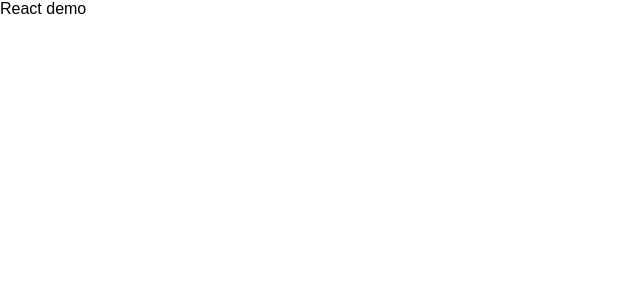
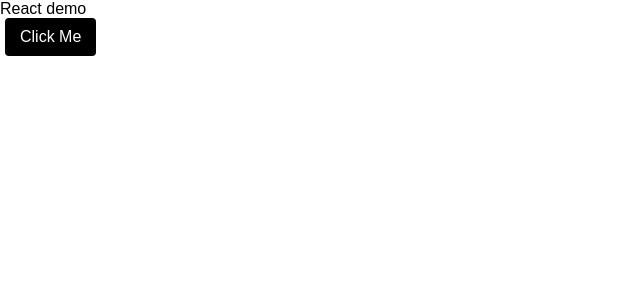
Before and after one commit to tlind-gh/react_demo, a React (Vite) app: page / in a window 1280 px wide. Shown: the top 300 px of the page, without its empty margins (0-640 px from the left). Built offline with nearby package versions, Linux system fonts and the light colour scheme.

Commit message:
completed Button and Header components

```diff
--- a/src/App.jsx
+++ b/src/App.jsx
@@ -1,3 +1,5 @@
+//import elements
+import Button from "./components/Button";
 
 //Elements: home, about, button, header, footer
 
@@ -13,7 +15,15 @@
 
 function App() {
   //className is same as class would be in a CSS file
-  return <div className="layout">React demo</div>;
+  //elements are not classnames, they are a type of element e.g., <Button> (thus why classes are capitalized)
+  return (
+    <div className="layout">
+      React demo
+      <div>
+        <Button text="Click Me" backgroundColor="black"></Button>
+      </div>
+    </div>
+  );
 }
 
 export default App;
--- a/src/components/Button.jsx
+++ b/src/components/Button.jsx
@@ -1,8 +1,24 @@
-//Button component
+/*Button component
+ubiquotus button that should be able to recieve different links/text/background color*/
+
+//import button css file
+import "../styles/button.css";
 
 //arrow-function for Button component (must start w. a function, does not need to be arrow function, but some kind of function)
-const Button = () => {
-
+//takes "props" (same as arguments for the function) NB! when a function is an arguments for another function, do not use parenthesis "()" at the end of function name
+const Button = ({ onClick, backgroundColor, text }) => {
+  //must have a parent element that holds all together, either a <div> or similar, OR just "<>" (fragment element)
+  //onClick, run the input prop "onClick", button text is the prop "text"
+  //style needs double curly braces
+  return (
+    <button
+      className="button"
+      onClick={onClick}
+      style={{ backgroundColor: backgroundColor }}
+    >
+      {text}
+    </button>
+  );
 };
 
 //export component
--- /dev/null
+++ b/src/styles/button.css
@@ -0,0 +1,11 @@
+/*css styling file for Button component*/
+
+.button {
+  padding: 10px 15px;
+  border: none;
+  border-radius: 4px;
+  cursor: pointer;
+  font-size: 16px;
+  margin: 0 5px;
+  color: white;
+}
```
Also changed, not shown: src/components/Footer.jsx (added, +11 -0 lines), src/components/Header.jsx (added, +32 -0 lines), src/styles/about.css (added, +12 -0 lines), src/styles/footer.css (added, +9 -0 lines), src/styles/header.css (added, +8 -0 lines), src/styles/home.css (added, +12 -0 lines), 1 other file (tests, documents, lock files or other folders).
